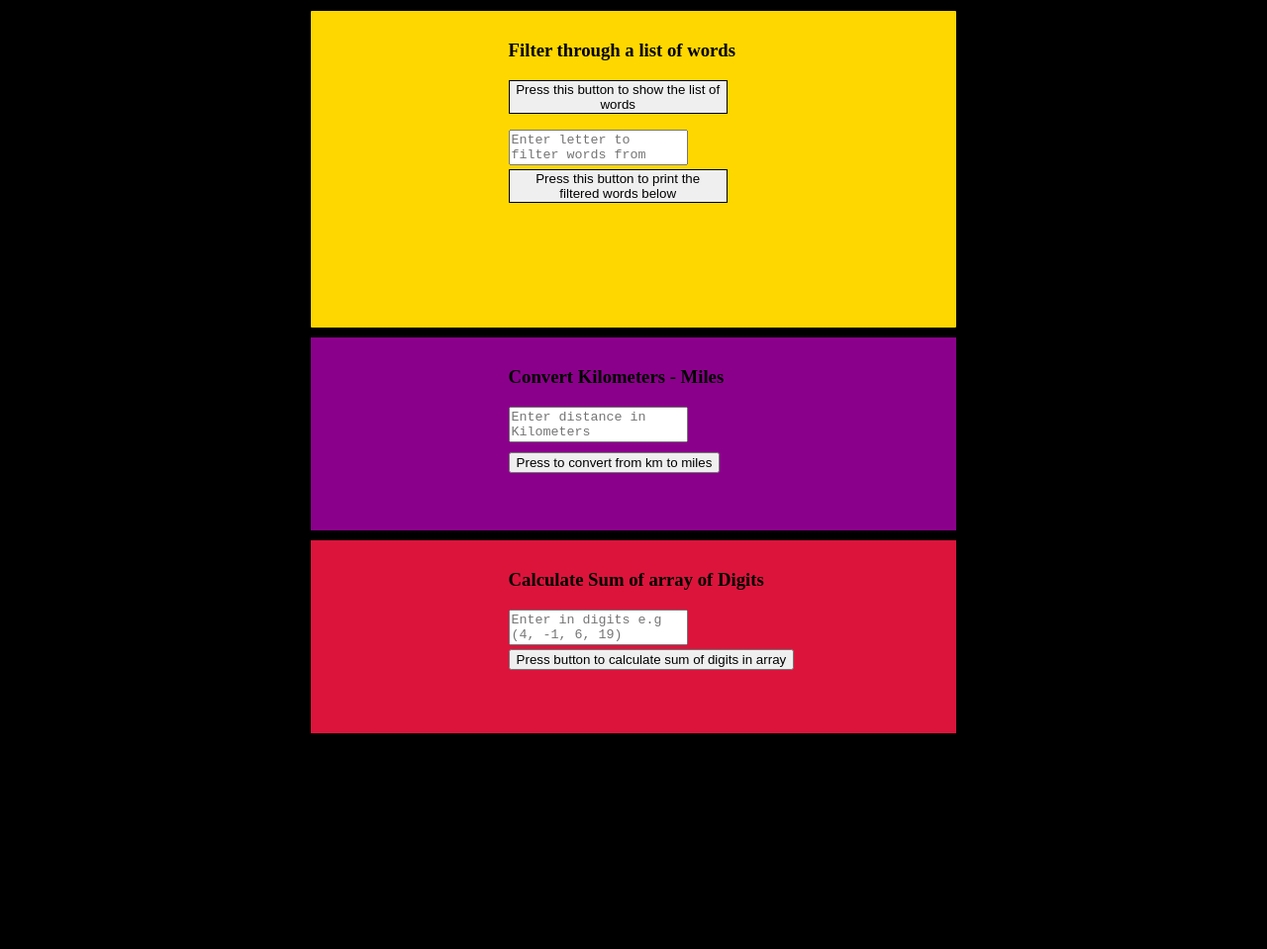
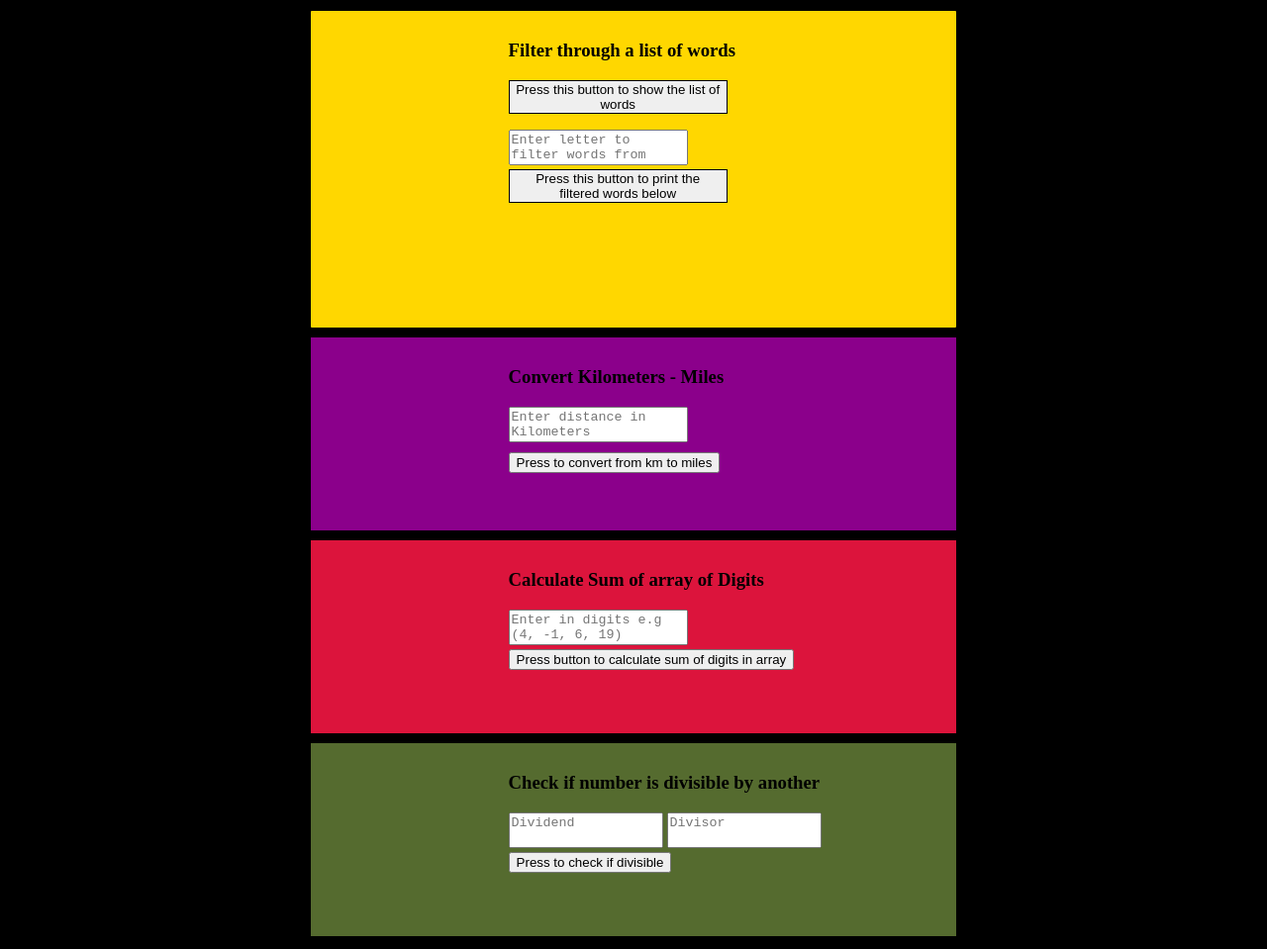
Before and after one commit to abe-calder/javascript-project, a website with bundled scripts: page index.html in a window 1280 px wide. Shown: the part 114-1073 px from the top of the page at 99% size. Before the commit the page ends 868 px from the top, so only its background shows below. Built offline with nearby package versions, Linux system fonts and the light colour scheme.

Commit message:
added new check if divisible by 2 numbers feature

```diff
--- a/index.html
+++ b/index.html
@@ -62,5 +62,16 @@
         <p id="sum-of-output"></p>
     </div>
   </div>
+  <div id="divisible-by">
+    <div class="within">
+      <h3>
+        Check if number is divisible by another
+      </h3>
+      <textarea id="dividend" placeholder="Dividend"></textarea>
+      <textarea id="divisor" placeholder="Divisor"></textarea>
+      <button onclick="printDivisible()">Press to check if divisible</button>
+      <p id="divisor-output"></p>
+    </div>
+  </div>
 </body>
 </html>
--- a/styles.css
+++ b/styles.css
@@ -75,3 +75,16 @@ textarea {
 p {
   font-weight: 600;
 }
+
+#divisible-by {
+  background-color: darkolivegreen;
+  margin: auto;
+  width: 50%;
+  border: 5px solid;
+  padding: 10px;
+  height: 175px;
+}
+
+#divisible-by textarea {
+  width: 150px;
+}
--- a/test.js
+++ b/test.js
@@ -101,6 +101,35 @@ function sumOf(arr) {
 }
 
 
+
+
+function printDivisible() {
+  let num = document.getElementById('dividend').value
+  let div = document.getElementById('divisor').value
+  let divisorOutput = document.getElementById('divisor-output')
+
+  let numTextAreaContent = num
+
+  let divTextAreaContent = div
+
+  let finalCalc = divisibleByTen(numTextAreaContent, divTextAreaContent)
+  console.log(finalCalc)
+
+  divisorOutput.innerHTML = finalCalc
+}
+
+// Return a Boolean if a number is divisible by 10
+function divisibleByTen(number, divisor) {
+  if (number % divisor === 0) {
+    return true
+  } else {
+    return false
+  }
+}
+
+
+
+
 // // Create a function that reverses an arrary
 // let arr = [9, 17, 6, 3, 6]
 
@@ -141,16 +170,6 @@ function sumOf(arr) {
 // let noSpace = text.replace(/\s/g, '')
 // console.log(noSpace)
 
-// Return a Boolean if a number is divisible by 10
-// function divisibleByTen(number) {
-//   if (number % 10 === 0) {
-//     console.log(true)
-//   } else {
-//     console.log(false)
-//   }
-// }
-// divisibleByTen(20)
-
 // Return the number of vowels in a string
 // let sentance = "The standard chunk of Lorem Ipsum used since the 1500s is reproduced below."
 // let vowels = ['a', 'e', 'i', 'o', 'u']
```
